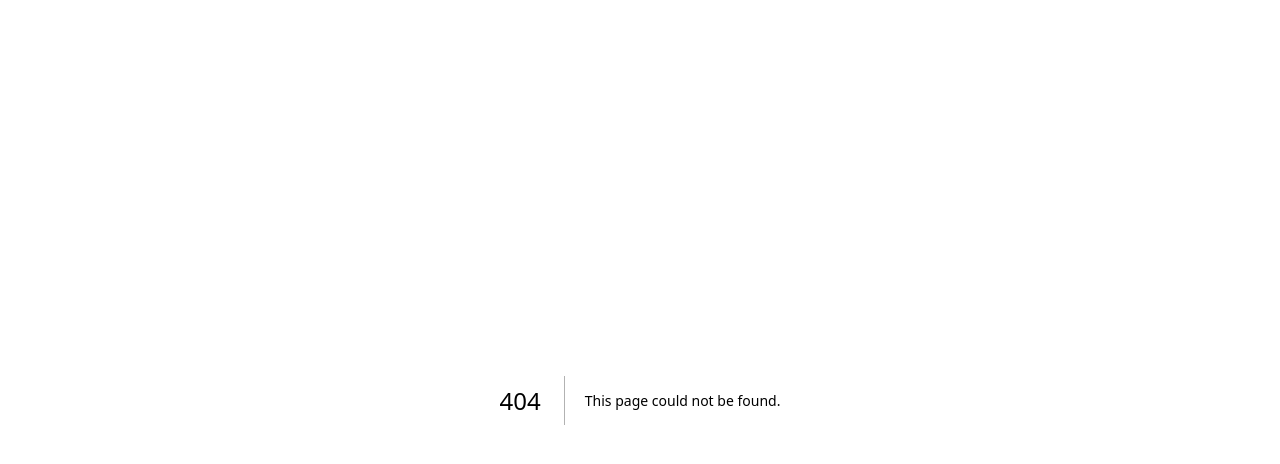
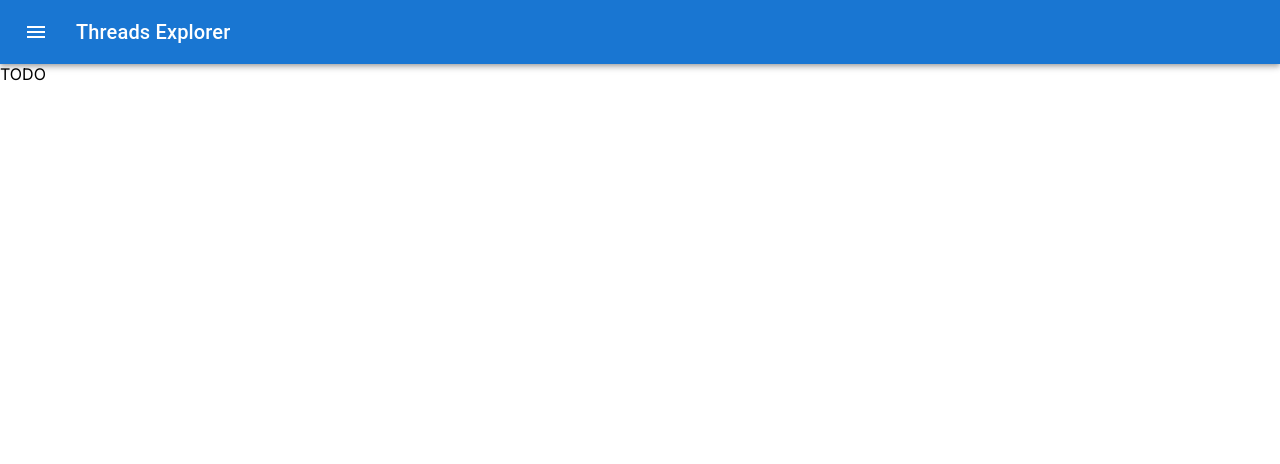
Before and after one commit to technologic808/threads-explorer, a Next.js app: page /create in a window 1280 px wide. Before the commit this address had no page. Shown: the top 464 px of the page. Built offline with nearby package versions, Linux system fonts and the light colour scheme.

Commit message:
Add Route for Onboarding

```diff
--- a/app/components/AppBar.js
+++ b/app/components/AppBar.js
@@ -18,6 +18,8 @@ import ListItemText from '@mui/material/ListItemText';
 import CloudIcon from '@mui/icons-material/Cloud';
 import ExploreIcon from '@mui/icons-material/Explore';
 import Divider from '@mui/material/Divider';
+import { Add } from '@mui/icons-material';
+import Link from 'next/link';
 
 export default function SearchAppBar() {
 
@@ -50,12 +52,24 @@ export default function SearchAppBar() {
                     </ListItemButton>
                 </ListItem>
                 <ListItem key={'ThreadsExplorer'} disablePadding>
+                    <Link href="/">
                     <ListItemButton>
                         <ListItemIcon>
                             <ExploreIcon />
                         </ListItemIcon>
                         <ListItemText primary={'Threads Explorer'} />
-                    </ListItemButton>
+                        </ListItemButton>
+                    </Link>
+                </ListItem>
+                <ListItem key={'Create'} disablePadding onClick={() => console.log('+')}>
+                    <Link href="/create">
+                        <ListItemButton>
+                            <ListItemIcon>
+                                <Add />
+                            </ListItemIcon>
+                            <ListItemText primary={'Create'} />
+                        </ListItemButton>
+                    </Link>
                 </ListItem>
             </List>
             <Divider />
--- /dev/null
+++ b/app/create/page.js
@@ -0,0 +1,3 @@
+export default function CreateGroup() {
+    return <div>TODO</div>
+}
--- a/app/layout.tsx
+++ b/app/layout.tsx
@@ -1,6 +1,7 @@
 import type { Metadata } from 'next'
 import { Inter } from 'next/font/google'
 import './globals.css'
+import SearchAppBar from './components/AppBar'
 
 const inter = Inter({ subsets: ['latin'] })
 
@@ -16,7 +17,10 @@ export default function RootLayout({
 }) {
   return (
     <html lang="en">
-      <body className={inter.className}>{children}</body>
+      <body className={inter.className}>
+        <SearchAppBar />
+        {children}
+      </body>
     </html>
   )
 }
--- a/app/page.js
+++ b/app/page.js
@@ -1,5 +1,4 @@
 import { fetchThreads } from './api/useThreads'
-import AppBar from './components/AppBar'
 import HomePage from './components/HomePage'
 import './home.css'
 
@@ -8,10 +7,7 @@ export default async function Home() {
   const threads = await fetchThreads("spr")
 
   return <>
-    <AppBar />
-
     <div className='headline'>{threads.length} threads to explore</div>
-
     <HomePage threads={threads} />
   </>
 }
```
